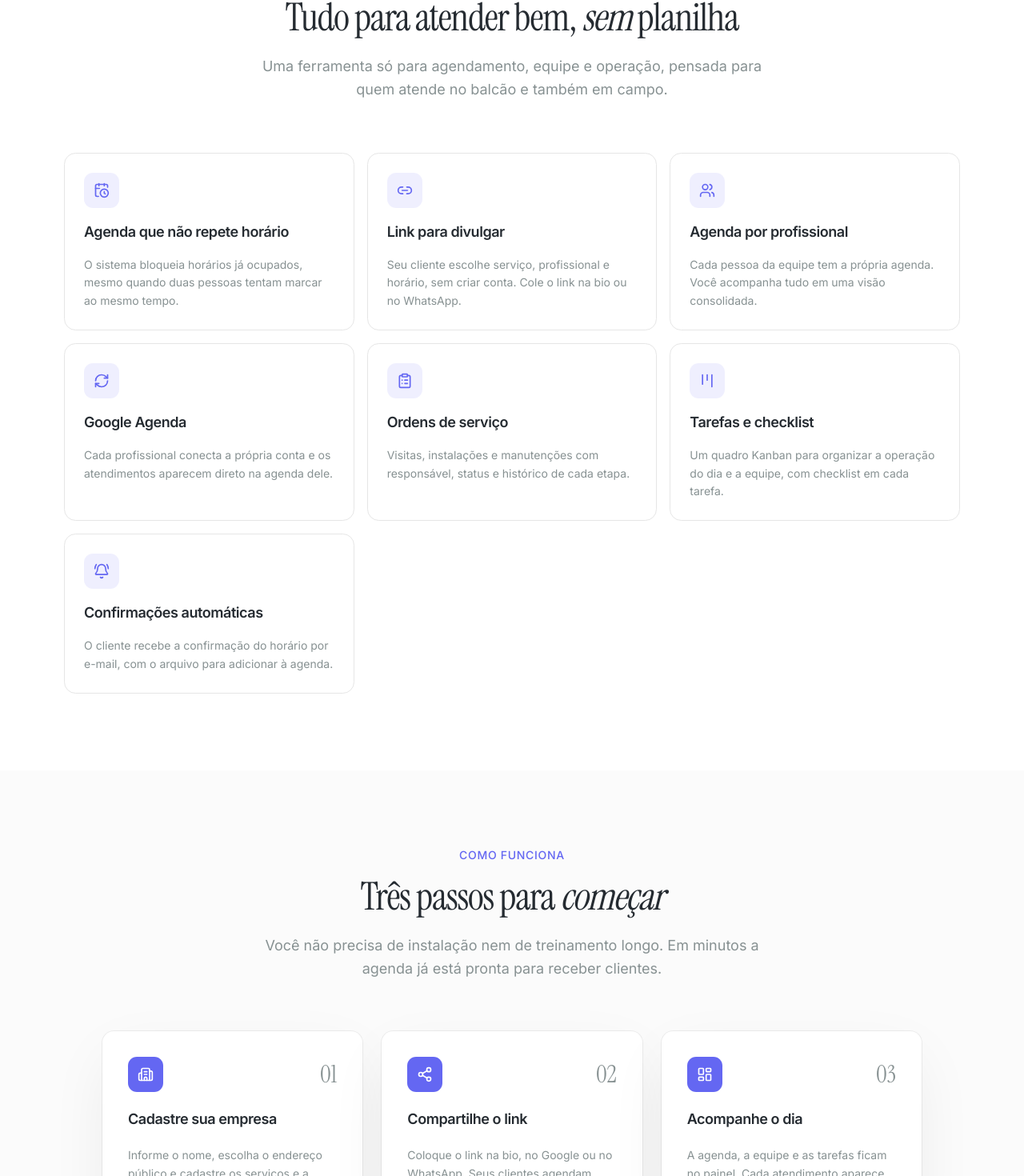
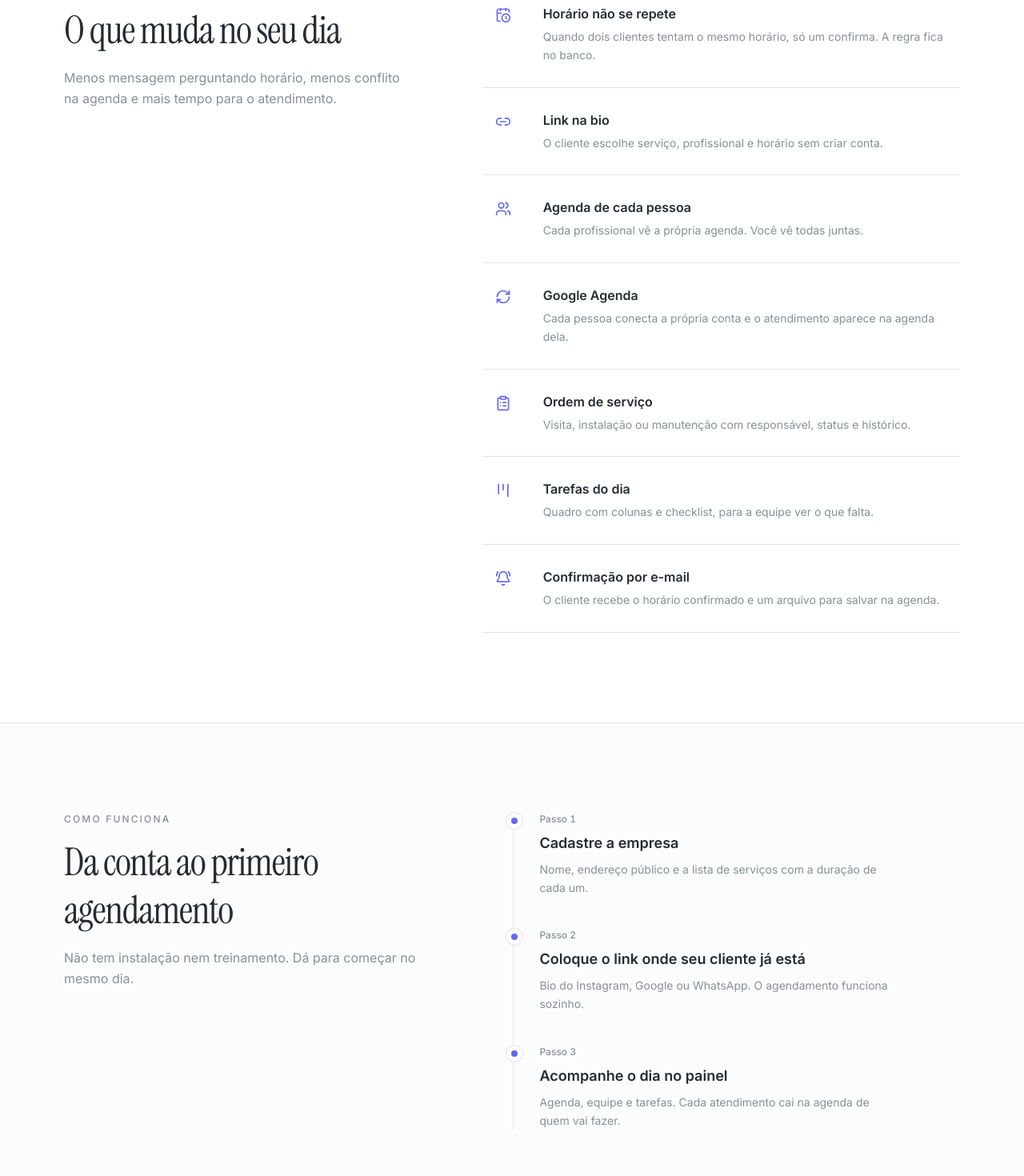
Before and after one commit to uLuc4s/Trabalho-, a Next.js app in the folder web/: page / in a window 1280 px wide. Shown: the part 936-2406 px from the top of the page at 80% size. Built offline with nearby package versions, Linux system fonts and the light colour scheme.

Commit message:
feat(web): reescreve seções da landing com layouts menos genéricos

```diff
--- a/web/src/components/landing/cta-footer.tsx
+++ b/web/src/components/landing/cta-footer.tsx
@@ -1,7 +1,5 @@
 import Link from "next/link";
-import { ArrowRight, CalendarCheck } from "lucide-react";
-import { buttonVariants } from "@/components/ui/button";
-import { cn } from "@/lib/utils";
+import { CalendarCheck } from "lucide-react";
 import { Reveal } from "@/components/motion/reveal";
 import { Copyright } from "./copyright";
 
@@ -15,31 +13,24 @@ const footerLinks = [
 export function CtaFooter() {
   return (
     <>
-      <section className="px-6 py-24 md:px-12 lg:px-20">
-        <Reveal className="mx-auto flex max-w-4xl flex-col items-center gap-6 overflow-hidden rounded-3xl bg-primary px-8 py-16 text-center text-primary-foreground">
-          <h2 className="font-display text-4xl leading-tight tracking-tight md:text-5xl">
-            Sua agenda <em className="italic">organizada</em> a partir de hoje
+      <section className="border-t border-border px-6 py-24 md:px-12 lg:px-20">
+        <Reveal className="mx-auto flex max-w-6xl flex-col gap-8 md:flex-row md:items-end md:justify-between">
+          <h2 className="max-w-lg font-display text-4xl leading-tight tracking-tight md:text-5xl">
+            Crie a conta e mande o link para o seu cliente hoje
           </h2>
-          <p className="max-w-xl font-body text-base leading-relaxed text-primary-foreground/75">
-            Crie a conta, cadastre a sua empresa e compartilhe o link. O seu cliente já pode agendar.
-          </p>
           <Link
             href="/cadastro"
-            className={cn(
-              buttonVariants(),
-              "rounded-full bg-accent px-6 py-5 font-body text-sm font-medium text-accent-foreground hover:bg-accent/90",
-            )}
+            className="inline-flex h-12 items-center justify-center rounded-full bg-accent px-7 font-body text-sm font-medium text-accent-foreground transition-colors hover:bg-accent/90"
           >
-            Criar conta grátis
-            <ArrowRight className="h-4 w-4" aria-hidden />
+            Criar conta
           </Link>
         </Reveal>
       </section>
 
       <footer className="border-t border-border px-6 py-10 md:px-12 lg:px-20">
         <div className="mx-auto flex max-w-6xl flex-col gap-8 md:flex-row md:items-center md:justify-between">
-          <Link href="/" className="flex items-center gap-2 text-lg font-semibold tracking-tight">
-            <CalendarCheck className="h-5 w-5 text-accent" aria-hidden />
+          <Link href="/" className="flex items-center gap-2 text-base font-semibold tracking-tight">
+            <CalendarCheck className="h-4 w-4 text-accent" aria-hidden />
             Agendfix
           </Link>
 
--- a/web/src/components/landing/faq.tsx
+++ b/web/src/components/landing/faq.tsx
@@ -4,54 +4,50 @@ import { SectionHeading } from "./section-heading";
 
 const questions = [
   {
-    q: "Meu cliente precisa criar conta para agendar?",
-    a: "Não. Ele escolhe o serviço, o profissional e o horário e informa nome e telefone. Não existe cadastro nem aplicativo para instalar.",
+    q: "O cliente precisa criar conta?",
+    a: "Não. Ele escolhe o serviço, o profissional e o horário, e informa nome e telefone.",
   },
   {
-    q: "Como a agenda evita horários repetidos?",
-    a: "A regra de conflito fica no próprio banco de dados. Mesmo que duas pessoas tentem o mesmo horário ao mesmo tempo, só uma consegue confirmar.",
+    q: "E se dois clientes escolherem o mesmo horário?",
+    a: "Só um confirma. A regra de conflito fica no banco de dados, não só na tela.",
   },
   {
-    q: "Cada profissional vê só a própria agenda?",
-    a: "Sim. Cada pessoa vê a agenda dela, e o dono ou o administrador vê todas as agendas juntas.",
+    q: "Cada profissional vê a agenda de todo mundo?",
+    a: "Não. Cada pessoa vê a própria agenda. O dono ou o administrador vê todas.",
   },
   {
-    q: "Meus dados e os dos meus clientes estão protegidos?",
-    a: "Cada empresa acessa somente os próprios dados. Essa separação é aplicada pelo banco de dados, e não só pela tela.",
+    q: "Os dados de cada empresa ficam separados?",
+    a: "Sim. Cada empresa acessa somente os próprios dados, e isso é garantido pelo banco.",
   },
 ];
 
 export function Faq() {
   return (
-    <section id="perguntas" className="bg-secondary/40 px-6 py-24 md:px-12 lg:px-20">
+    <section id="perguntas" className="border-t border-border px-6 py-28 md:px-12 lg:px-20">
+      <div className="mx-auto grid max-w-6xl gap-16 lg:grid-cols-[1fr_1.4fr] lg:gap-24">
         <SectionHeading
-        eyebrow="Perguntas frequentes"
-        title={
-          <>
-            Antes de <em className="italic">começar</em>
-          </>
-        }
-        description="As dúvidas mais comuns de quem está pensando em organizar a agenda."
+          eyebrow="Dúvidas"
+          title="Perguntas frequentes"
+          description="Se a sua não estiver aqui, a gente responde pelo e-mail de contato."
         />
 
-      <div className="mx-auto mt-12 flex max-w-3xl flex-col gap-3">
+        <div className="divide-y divide-border border-y border-border">
           {questions.map((item, index) => (
-          <Reveal key={item.q} delay={index * 0.06}>
-          <details
-            className="group rounded-2xl border border-border bg-background p-6 transition-shadow duration-300 hover:shadow-dashboard open:shadow-dashboard"
-          >
-            <summary className="flex cursor-pointer list-none items-center justify-between gap-4 font-body text-base font-semibold text-foreground">
+            <Reveal key={item.q} delay={index * 0.05}>
+              <details className="group py-6">
+                <summary className="flex cursor-pointer list-none items-center justify-between gap-6 font-body text-base font-medium text-foreground">
                   {item.q}
                   <ChevronDown
-                className="h-5 w-5 shrink-0 text-muted-foreground transition-transform group-open:rotate-180"
+                    className="h-4 w-4 shrink-0 text-muted-foreground transition-transform group-open:rotate-180"
                     aria-hidden
                   />
                 </summary>
-            <p className="mt-3 font-body text-sm leading-relaxed text-muted-foreground">{item.a}</p>
+                <p className="mt-3 max-w-prose font-body text-sm leading-relaxed text-muted-foreground">{item.a}</p>
               </details>
             </Reveal>
           ))}
         </div>
+      </div>
     </section>
   );
 }
--- a/web/src/components/landing/features.tsx
+++ b/web/src/components/landing/features.tsx
@@ -13,68 +13,68 @@ import { SectionHeading } from "./section-heading";
 const features = [
   {
     icon: CalendarClock,
-    title: "Agenda que não repete horário",
-    text: "O sistema bloqueia horários já ocupados, mesmo quando duas pessoas tentam marcar ao mesmo tempo.",
+    title: "Horário não se repete",
+    text: "Quando dois clientes tentam o mesmo horário, só um confirma. A regra fica no banco.",
   },
   {
     icon: Link2,
-    title: "Link para divulgar",
-    text: "Seu cliente escolhe serviço, profissional e horário, sem criar conta. Cole o link na bio ou no WhatsApp.",
+    title: "Link na bio",
+    text: "O cliente escolhe serviço, profissional e horário sem criar conta.",
   },
   {
     icon: Users,
-    title: "Agenda por profissional",
-    text: "Cada pessoa da equipe tem a própria agenda. Você acompanha tudo em uma visão consolidada.",
+    title: "Agenda de cada pessoa",
+    text: "Cada profissional vê a própria agenda. Você vê todas juntas.",
   },
   {
     icon: RefreshCw,
     title: "Google Agenda",
-    text: "Cada profissional conecta a própria conta e os atendimentos aparecem direto na agenda dele.",
+    text: "Cada pessoa conecta a própria conta e o atendimento aparece na agenda dela.",
   },
   {
     icon: ClipboardList,
-    title: "Ordens de serviço",
-    text: "Visitas, instalações e manutenções com responsável, status e histórico de cada etapa.",
+    title: "Ordem de serviço",
+    text: "Visita, instalação ou manutenção com responsável, status e histórico.",
   },
   {
     icon: Kanban,
-    title: "Tarefas e checklist",
-    text: "Um quadro Kanban para organizar a operação do dia e a equipe, com checklist em cada tarefa.",
+    title: "Tarefas do dia",
+    text: "Quadro com colunas e checklist, para a equipe ver o que falta.",
   },
   {
     icon: BellRing,
-    title: "Confirmações automáticas",
-    text: "O cliente recebe a confirmação do horário por e-mail, com o arquivo para adicionar à agenda.",
+    title: "Confirmação por e-mail",
+    text: "O cliente recebe o horário confirmado e um arquivo para salvar na agenda.",
   },
 ];
 
 export function Features() {
   return (
-    <section id="recursos" className="px-6 py-24 md:px-12 lg:px-20">
+    <section id="recursos" className="px-6 py-28 md:px-12 lg:px-20">
+      <div className="mx-auto grid max-w-6xl gap-16 lg:grid-cols-[1fr_1.4fr] lg:gap-24">
+        <div className="lg:sticky lg:top-24 lg:self-start">
           <SectionHeading
             eyebrow="Recursos"
-        title={
-          <>
-            Tudo para atender bem, <em className="italic">sem</em> planilha
-          </>
-        }
-        description="Uma ferramenta só para agendamento, equipe e operação, pensada para quem atende no balcão e também em campo."
+            title="O que muda no seu dia"
+            description="Menos mensagem perguntando horário, menos conflito na agenda e mais tempo para o atendimento."
           />
+        </div>
 
-      <StaggerGroup className="mx-auto mt-16 grid max-w-6xl gap-4 sm:grid-cols-2 lg:grid-cols-3">
+        <StaggerGroup className="divide-y divide-border border-y border-border">
           {features.map((feature) => (
             <StaggerItem
               key={feature.title}
-            className="group flex flex-col gap-4 rounded-2xl border border-border bg-background p-6 transition-[box-shadow,transform,border-color] duration-300 hover:-translate-y-1 hover:border-accent/40 hover:shadow-dashboard"
+              className="group grid grid-cols-[2.5rem_1fr] gap-5 py-7 transition-colors hover:bg-secondary/40 md:px-4"
             >
-            <div className="flex h-11 w-11 items-center justify-center rounded-xl bg-accent/10 text-accent transition-transform duration-300 group-hover:scale-110">
-              <feature.icon className="h-5 w-5" aria-hidden />
+              <feature.icon className="mt-1 h-5 w-5 text-accent transition-transform duration-300 group-hover:translate-x-0.5" aria-hidden />
+              <div>
+                <h3 className="font-body text-base font-semibold text-foreground">{feature.title}</h3>
+                <p className="mt-1.5 font-body text-sm leading-relaxed text-muted-foreground">{feature.text}</p>
               </div>
-            <h3 className="font-body text-lg font-semibold tracking-tight text-foreground">{feature.title}</h3>
-            <p className="font-body text-sm leading-relaxed text-muted-foreground">{feature.text}</p>
             </StaggerItem>
           ))}
         </StaggerGroup>
+      </div>
     </section>
   );
 }
--- a/web/src/components/landing/how-it-works.tsx
+++ b/web/src/components/landing/how-it-works.tsx
@@ -1,56 +1,46 @@
-import { Building2, LayoutDashboard, Share2 } from "lucide-react";
-import { StaggerGroup, StaggerItem } from "@/components/motion/reveal";
 import { SectionHeading } from "./section-heading";
+import { Reveal } from "@/components/motion/reveal";
 
 const steps = [
   {
-    icon: Building2,
-    title: "Cadastre sua empresa",
-    text: "Informe o nome, escolha o endereço público e cadastre os serviços e a duração de cada um.",
+    title: "Cadastre a empresa",
+    text: "Nome, endereço público e a lista de serviços com a duração de cada um.",
   },
   {
-    icon: Share2,
-    title: "Compartilhe o link",
-    text: "Coloque o link na bio, no Google ou no WhatsApp. Seus clientes agendam sozinhos, a qualquer hora.",
+    title: "Coloque o link onde seu cliente já está",
+    text: "Bio do Instagram, Google ou WhatsApp. O agendamento funciona sozinho.",
   },
   {
-    icon: LayoutDashboard,
-    title: "Acompanhe o dia",
-    text: "A agenda, a equipe e as tarefas ficam no painel. Cada atendimento aparece na agenda de quem vai executar.",
+    title: "Acompanhe o dia no painel",
+    text: "Agenda, equipe e tarefas. Cada atendimento cai na agenda de quem vai fazer.",
   },
 ];
 
 export function HowItWorks() {
   return (
-    <section id="como-funciona" className="bg-secondary/40 px-6 py-24 md:px-12 lg:px-20">
-      <SectionHeading
-        eyebrow="Como funciona"
-        title={
-          <>
-            Três passos para <em className="italic">começar</em>
-          </>
-        }
-        description="Você não precisa de instalação nem de treinamento longo. Em minutos a agenda já está pronta para receber clientes."
-      />
+    <section id="como-funciona" className="border-y border-border bg-secondary/30 px-6 py-28 md:px-12 lg:px-20">
+      <div className="mx-auto grid max-w-6xl gap-16 lg:grid-cols-[1fr_1.2fr] lg:gap-24">
+        <SectionHeading
+          eyebrow="Como funciona"
+          title="Da conta ao primeiro agendamento"
+          description="Não tem instalação nem treinamento. Dá para começar no mesmo dia."
+        />
 
-      <StaggerGroup as="ol" className="mx-auto mt-16 grid max-w-5xl gap-6 md:grid-cols-3">
-        {steps.map((step, index) => (
-          <StaggerItem
-            key={step.title}
-            as="li"
-            className="group flex flex-col gap-5 rounded-2xl bg-background p-8 shadow-dashboard transition-transform duration-300 hover:-translate-y-1"
-          >
-            <div className="flex items-center justify-between">
-              <div className="flex h-11 w-11 items-center justify-center rounded-xl bg-accent text-accent-foreground transition-transform duration-300 group-hover:rotate-6">
-                <step.icon className="h-5 w-5" aria-hidden />
-              </div>
-              <span className="font-display text-3xl text-muted-foreground">0{index + 1}</span>
-            </div>
-            <h3 className="font-body text-lg font-semibold tracking-tight">{step.title}</h3>
-            <p className="font-body text-sm leading-relaxed text-muted-foreground">{step.text}</p>
-          </StaggerItem>
-        ))}
-      </StaggerGroup>
+        <ol className="relative flex flex-col gap-10 border-l border-border pl-8">
+          {steps.map((step, index) => (
+            <Reveal key={step.title} delay={index * 0.08} className="relative">
+              <li className="list-none">
+                <span className="absolute -left-[41px] top-0 flex h-5 w-5 items-center justify-center rounded-full bg-background ring-1 ring-border">
+                  <span className="h-2 w-2 rounded-full bg-accent" />
+                </span>
+                <p className="font-body text-xs font-medium tabular-nums text-muted-foreground">Passo {index + 1}</p>
+                <h3 className="mt-2 font-body text-lg font-semibold text-foreground">{step.title}</h3>
+                <p className="mt-2 max-w-md font-body text-sm leading-relaxed text-muted-foreground">{step.text}</p>
+              </li>
+            </Reveal>
+          ))}
+        </ol>
+      </div>
     </section>
   );
 }
--- a/web/src/components/landing/section-heading.tsx
+++ b/web/src/components/landing/section-heading.tsx
@@ -6,16 +6,16 @@ export function SectionHeading({
   description,
 }: {
   eyebrow: string;
-  title: React.ReactNode;
+  title: string;
   description: string;
 }) {
   return (
-    <Reveal className="mx-auto max-w-2xl text-center">
-      <p className="font-body text-sm font-medium uppercase tracking-wider text-accent">{eyebrow}</p>
-      <h2 className="mt-3 font-display text-4xl leading-tight tracking-tight text-foreground md:text-5xl">
+    <Reveal className="max-w-md">
+      <p className="font-body text-xs font-medium uppercase tracking-[0.18em] text-muted-foreground">{eyebrow}</p>
+      <h2 className="mt-4 font-display text-4xl leading-tight tracking-tight text-foreground md:text-5xl">
         {title}
       </h2>
-      <p className="mt-4 font-body text-base leading-relaxed text-muted-foreground md:text-lg">{description}</p>
+      <p className="mt-4 font-body text-base leading-relaxed text-muted-foreground">{description}</p>
     </Reveal>
   );
 }
--- a/web/src/components/landing/segments.tsx
+++ b/web/src/components/landing/segments.tsx
@@ -6,54 +6,50 @@ const segments = [
   {
     icon: Scissors,
     name: "Barbearias e salões",
-    text: "Horários livres a cada 30 minutos, vários profissionais e clientes que cancelam pelo próprio link.",
+    text: "Horário a cada 30 minutos, vários profissionais e cancelamento pelo próprio link.",
   },
   {
     icon: Stethoscope,
-    name: "Clínicas e consultórios",
-    text: "Agenda por profissional, bloqueio de horários e confirmação antes do atendimento.",
+    name: "Clínicas",
+    text: "Agenda por profissional, bloqueio de horário e lista do dia para a recepção.",
   },
   {
     icon: Wrench,
     name: "Assistência técnica",
-    text: "Visitas agendadas, ordem de serviço com responsável e histórico de cada atendimento.",
+    text: "Visitas marcadas, ordem de serviço com responsável e histórico do atendimento.",
   },
   {
     icon: Hammer,
     name: "Instalação e manutenção",
-    text: "Solicitações de orçamento, visita técnica marcada e acompanhamento do serviço até a conclusão.",
+    text: "Pedido de orçamento, visita técnica agendada e acompanhamento até o fim.",
   },
 ];
 
 export function Segments() {
   return (
-    <section id="segmentos" className="px-6 py-24 md:px-12 lg:px-20">
+    <section id="segmentos" className="px-6 py-28 md:px-12 lg:px-20">
+      <div className="mx-auto max-w-6xl">
         <SectionHeading
           eyebrow="Para quem é"
-        title={
-          <>
-            Um sistema, <em className="italic">vários</em> tipos de negócio
-          </>
-        }
-        description="Cada empresa configura os próprios serviços e a própria forma de atender. Não existe um sistema diferente para cada segmento."
+          title="Serve para quem marca horário"
+          description="Cada empresa configura os próprios serviços e a forma de atender."
         />
 
-      <StaggerGroup className="mx-auto mt-16 grid max-w-6xl gap-4 md:grid-cols-2">
+        <StaggerGroup className="mt-14 grid gap-px overflow-hidden rounded-2xl border border-border bg-border md:grid-cols-2">
           {segments.map((segment) => (
             <StaggerItem
               key={segment.name}
-            className="group flex items-start gap-5 rounded-2xl border border-border p-6 transition-[border-color,background-color,transform] duration-300 hover:-translate-y-0.5 hover:border-accent/40 hover:bg-secondary/40"
+              className="group flex gap-5 bg-background p-7 transition-colors hover:bg-secondary/40"
             >
-            <div className="flex h-12 w-12 shrink-0 items-center justify-center rounded-xl bg-secondary text-foreground transition-colors duration-300 group-hover:bg-accent group-hover:text-accent-foreground">
-              <segment.icon className="h-5 w-5" aria-hidden />
-            </div>
-            <div className="flex flex-col gap-2">
-              <h3 className="font-body text-lg font-semibold tracking-tight">{segment.name}</h3>
-              <p className="font-body text-sm leading-relaxed text-muted-foreground">{segment.text}</p>
+              <segment.icon className="mt-0.5 h-5 w-5 shrink-0 text-muted-foreground transition-colors group-hover:text-accent" aria-hidden />
+              <div>
+                <h3 className="font-body text-base font-semibold text-foreground">{segment.name}</h3>
+                <p className="mt-1.5 font-body text-sm leading-relaxed text-muted-foreground">{segment.text}</p>
               </div>
             </StaggerItem>
           ))}
         </StaggerGroup>
+      </div>
     </section>
   );
 }
```
Lines whose indentation alone changed are shown as unchanged.
